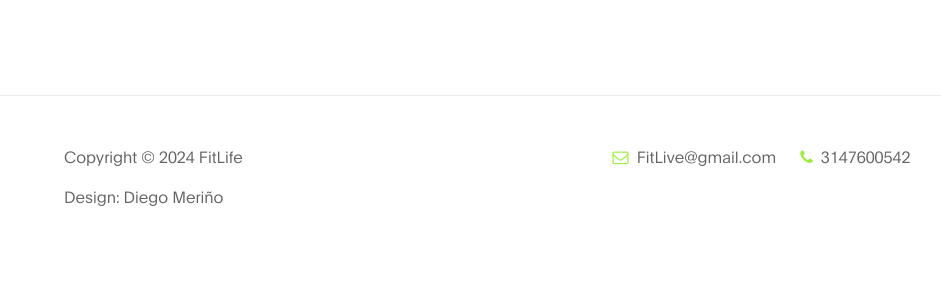
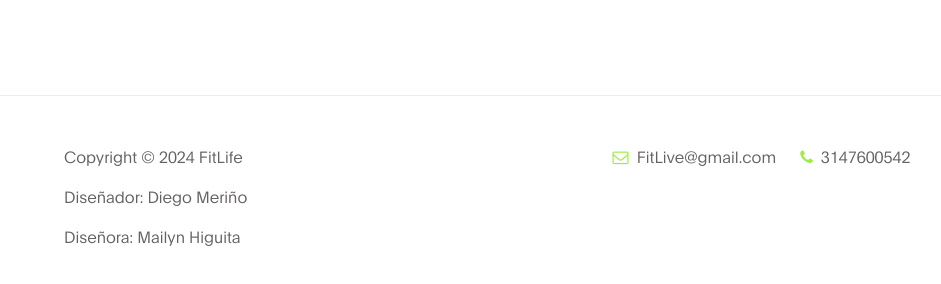
Before and after one commit to DiegoLCod/fitliife, a plain HTML site: page index.html in a window 1280 px wide. Shown: the part 4427-4711 px from the top of the page, without its empty margins (116-1057 px from the left). Drawn offline with Linux system fonts and the light colour scheme.

Commit message:
por culpa de la cansona

```diff
--- a/index.html
+++ b/index.html
@@ -410,7 +410,8 @@ https://www.tooplate.com/view/2119-gymso-fitness
                     <div class="ml-auto col-lg-4 col-md-5">
                         <p class="copyright-text">Copyright &copy; 2024 FitLife
 
-                            <p>Design: <a href="https://www.linkedin.com/in/diego-luis-meriño-caceres-935545279" target="_blank">Diego Meriño</a></p>
+                            <p>Diseñador: <a href="https://www.linkedin.com/in/diego-luis-meriño-caceres-935545279" target="_blank">Diego Meriño</a></p>
+                            <p>Diseñora: <a href="https://www.instagram.com/mai_higuita/" target="_blank">Mailyn Higuita</a></p>
 
                     </div>
 
```
